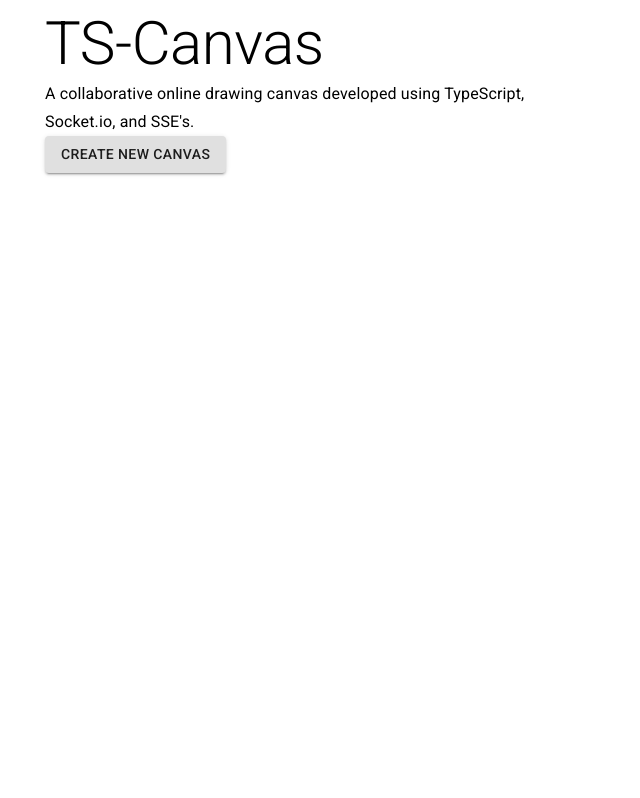
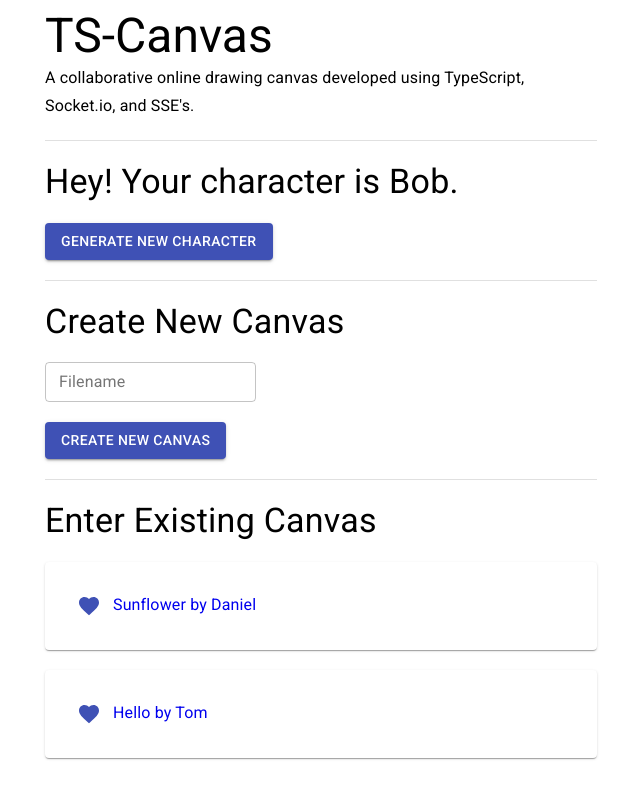
Before and after one commit to Orang-utan/ts-boilerplate, a React (Create React App) app in the folder src/frontend/: page / in a window 1280 px wide. Shown: the whole page, without its empty margins (319-959 px from the left). Built offline with nearby package versions, Linux system fonts and the light colour scheme.

Commit message:
finished main menu

```diff
--- a/src/frontend/package.json
+++ b/src/frontend/package.json
@@ -4,6 +4,7 @@
   "private": true,
   "dependencies": {
     "@material-ui/core": "^4.11.0",
+    "@material-ui/icons": "^4.9.1",
     "@testing-library/jest-dom": "^4.2.4",
     "@testing-library/react": "^9.3.2",
     "@testing-library/user-event": "^7.1.2",
--- a/src/frontend/src/pages/Main.tsx
+++ b/src/frontend/src/pages/Main.tsx
@@ -1,17 +1,93 @@
 import * as React from "react";
 import { Link } from "react-router-dom";
-import { Button } from "@material-ui/core";
+import {
+  IconButton,
+  Button,
+  TextField,
+  Divider,
+  Paper,
+} from "@material-ui/core";
 import Typography from "@material-ui/core/Typography";
+import FavoriteIcon from "@material-ui/icons/Favorite";
 
 const Main = () => {
+  const [canvas, setCanvas] = React.useState([
+    "Sunflower by Daniel",
+    "Hello by Tom",
+  ]);
+
+  const [character, setCharacter] = React.useState("Bob");
+
+  function handleSubmit() {
+    console.log("Submit");
+  }
+
+  function getCharacter() {
+    return "Bob";
+  }
+
   return (
     <div>
-      <Typography variant="h2">TS-Canvas</Typography>
+      <Typography variant="h3">TS-Canvas</Typography>
       <Typography variant="subtitle1">
         A collaborative online drawing canvas developed using TypeScript,
         Socket.io, and SSE's.
       </Typography>
-      <Button variant="contained">Create New Canvas</Button>
+      <Divider style={{ margin: "20px 0px" }} />
+      <Typography variant="h4">Hey! Your character is {character}.</Typography>
+      <Button
+        style={{ display: "block", margin: "20px 0px" }}
+        variant="contained"
+        color="primary"
+      >
+        Generate New Character
+      </Button>
+      <Divider style={{ margin: "20px 0px" }} />
+      <Typography variant="h4">Create New Canvas</Typography>
+      <form style={{ marginTop: "20px" }} onSubmit={handleSubmit}>
+        <TextField
+          style={{ display: "block", margin: "20px 0px" }}
+          variant="outlined"
+          label="Filename"
+          size="small"
+        />
+        <Button
+          style={{ display: "block", margin: "20px 0px" }}
+          type="submit"
+          variant="contained"
+          color="primary"
+        >
+          Create New Canvas
+        </Button>
+        <Divider style={{ margin: "20px 0px" }} />
+        <Typography variant="h4">Enter Existing Canvas</Typography>
+        <ul style={{ listStyle: "none", paddingLeft: 0 }}>
+          {canvas.map((val) => {
+            return (
+              <Paper
+                style={{
+                  display: "block",
+                  margin: "20px 0px",
+                  padding: "20px",
+                }}
+              >
+                <IconButton
+                  color="primary"
+                  aria-label="upload picture"
+                  component="span"
+                >
+                  <FavoriteIcon />
+                </IconButton>
+                <Link to="/canvas" style={{ textDecoration: "none" }}>
+                  <Typography variant="subtitle1" style={{ display: "inline" }}>
+                    {val}
+                  </Typography>
+                </Link>
+              </Paper>
+            );
+          })}
+        </ul>
+      </form>
     </div>
   );
 };
```
Also changed, not shown: src/frontend/README.md (deleted), 1 other file (tests, documents, lock files or other folders).
